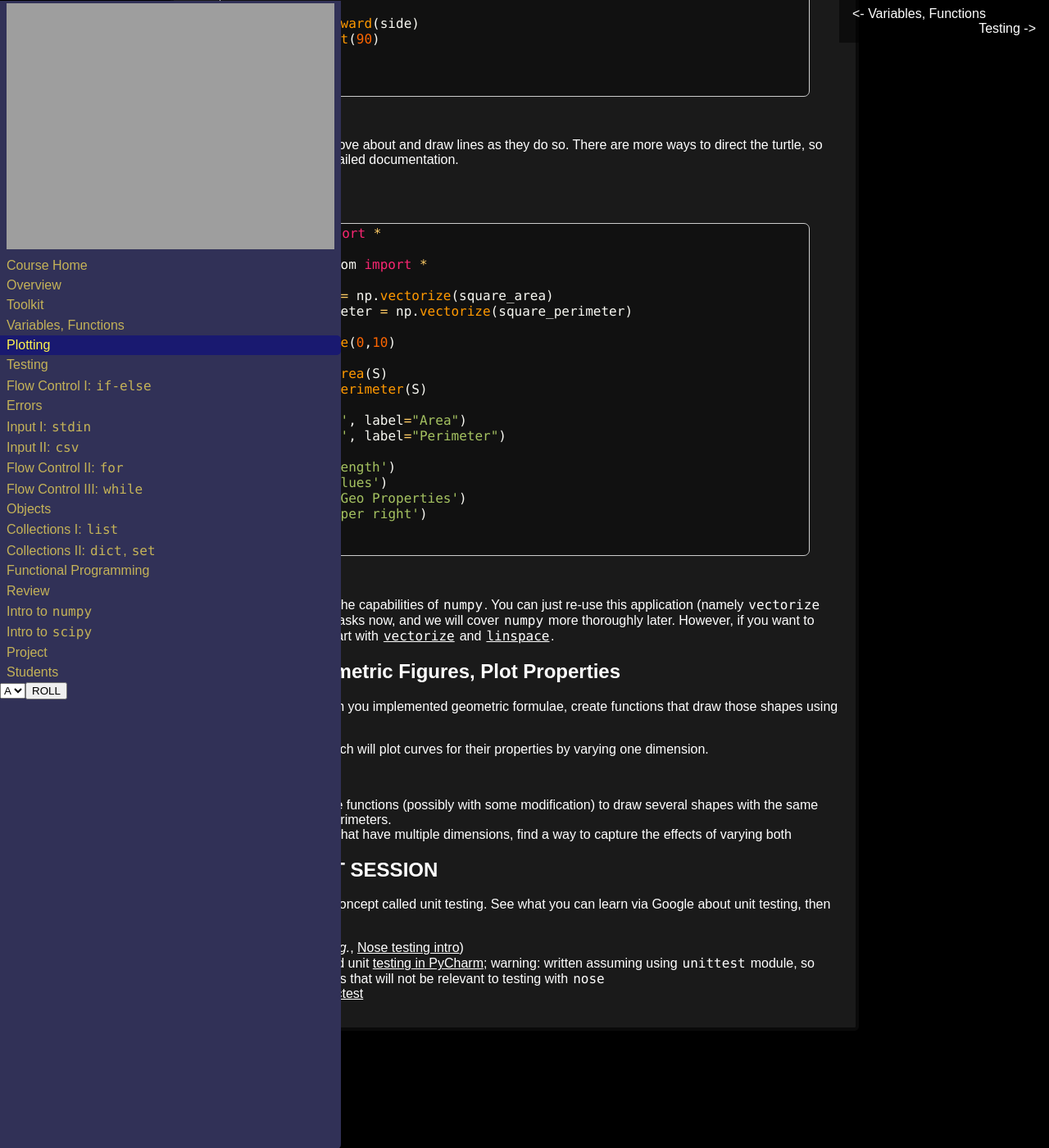
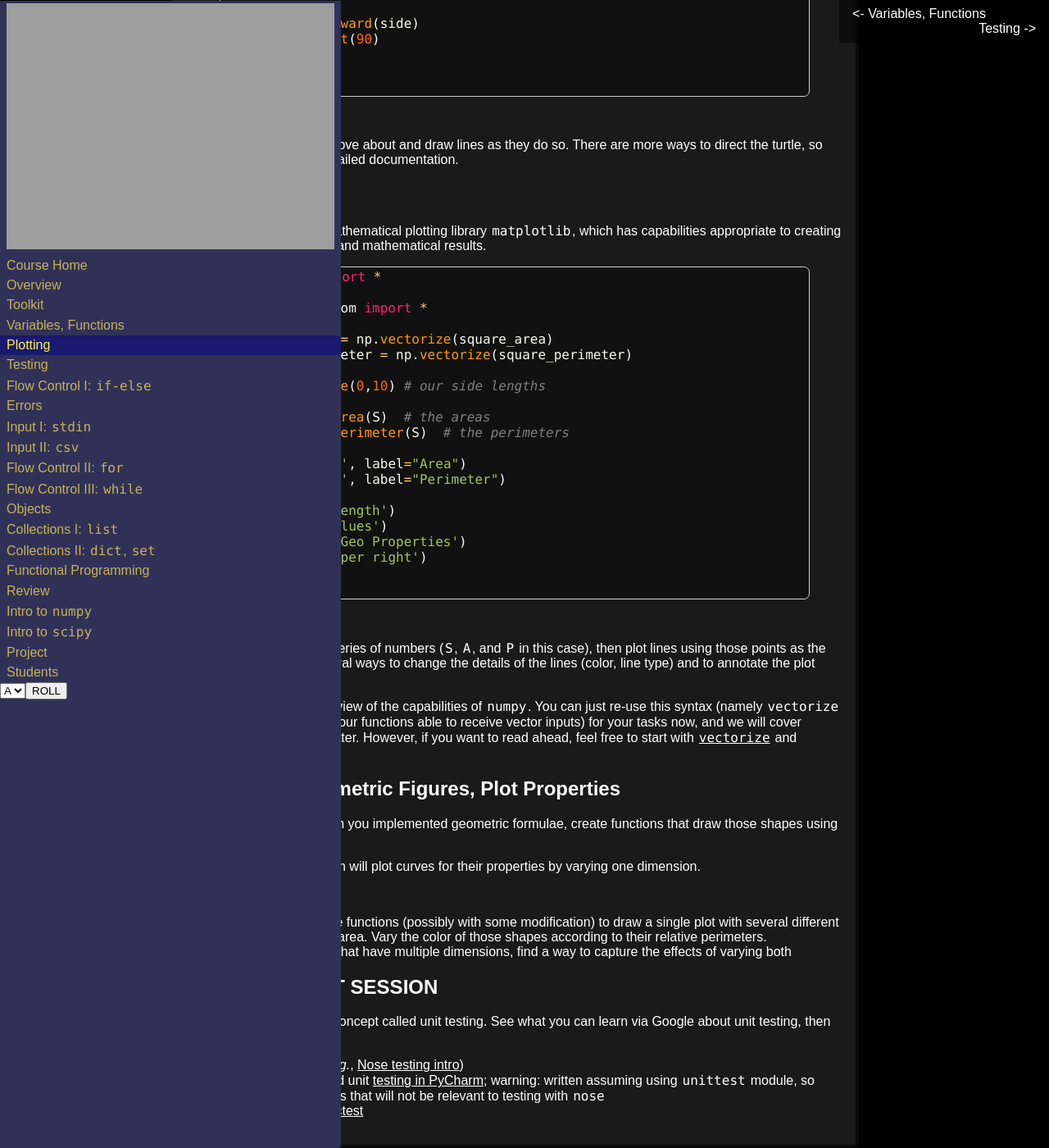
Before and after one commit to AIMS-Ghana/python-course, a Jekyll site: the page built from _days/03_plotting.md, in a window 1280 px wide and 1400 px high, scrolled down 359 px. Shown: the whole window at 82% size. Built offline with Jekyll 4.4.1, drawn with Linux system fonts in a browser that asks for light colours; some of the changed text lies outside the part shown.

Commit message:
polishing plotting session

```diff
--- a/_days/03_plotting.md
+++ b/_days/03_plotting.md
@@ -3,7 +3,7 @@ title: Plotting
 prep: testing
 ---
 
-## How Do We Understand Results?
+## How Do We Understand Mathematical Results?
 
 Sometimes, we want mathematical results in terms of a single numerical
 outcome.  For example, the shape parameters or moments of a distribution.
@@ -22,10 +22,19 @@ more ways to direct the turtle, so feel free to consult the detailed documentati
 
 ## Basic Matplotlib
 
+We will also be using a mathematical plotting library `matplotlib`, which has
+capabilities appropriate to creating visualizations of scientific and
+mathematical results.
+
 {% include pyblock.md target="plot_i.py" %}
 
-aside: this is a preview of the capabilities of `numpy`.  You can just re-use
-this application (namely `vectorize` and `linspace`) for your tasks now, and
+You can basically create series of numbers (`S`, `A`, and `P` in this case), then
+plot lines using those points as the reference.  There are several ways to change
+the details of the lines (color, line type) and to annotate the plot (axis labels,
+legends).
+
+aside: this code has a preview of the capabilities of `numpy`.  You can just re-use
+this syntax (namely `vectorize` and `linspace` to make your functions able to receive vector inputs) for your tasks now, and
 we will cover `numpy` more thoroughly later.  However, if you want to read ahead,
 feel free to start with [`vectorize`](http://docs.scipy.org/doc/numpy/reference/generated/numpy.vectorize.html)
 and [`linspace`](http://docs.scipy.org/doc/numpy/reference/generated/numpy.linspace.html).
@@ -35,11 +44,12 @@ and [`linspace`](http://docs.scipy.org/doc/numpy/reference/generated/numpy.linsp
 Using the shapes for which you implemented geometric formulae, create
 functions that draw those shapes using turtles.
 
-Then, create functions which will plot curves for their properties by varying one dimension.
+Also create functions which will plot curves for their properties by varying one dimension.
 
 For the twist points:
 
- - use your shape-turtle functions (possibly with some modification) to draw several
- shapes with the same area, but different perimeters.
+ - use your shape-turtle functions (possibly with some modification) to draw a single
+ plot with several different shapes of the same area.  Vary the color of those
+ shapes according to their relative perimeters.
  - for shapes or solids that have multiple dimensions, find a way to capture
  the effects of varying both
--- a/_includes/plot_i.py
+++ b/_includes/plot_i.py
@@ -5,10 +5,10 @@ from square_geom import *
 v_square_area = np.vectorize(square_area)
 v_square_perimeter = np.vectorize(square_perimeter)
 
-S = np.linspace(0,10)
+S = np.linspace(0,10) # our side lengths
 
-A = v_square_area(S)
-P = v_square_perimeter(S)
+A = v_square_area(S)  # the areas
+P = v_square_perimeter(S)  # the perimeters
 
 plot(S, A, '-r', label="Area")
 plot(S, P, ':b', label="Perimeter")
```
